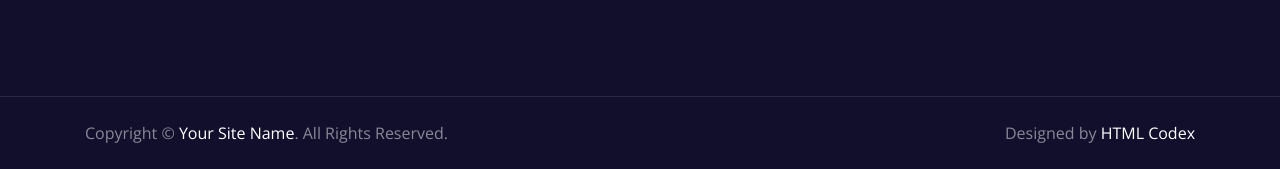
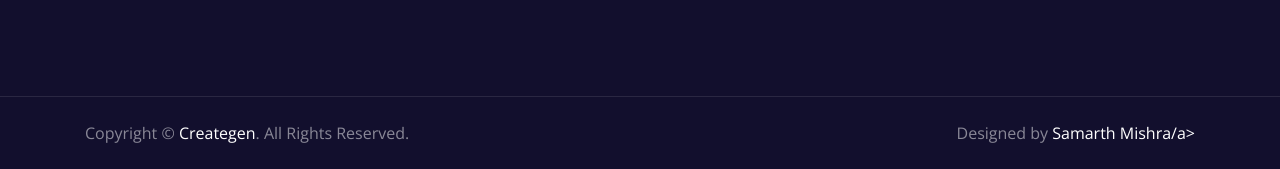
Before and after one commit to creategenstore/creategenstore, a plain HTML site: page index.html in a window 1280 px wide. Shown: the part 6861-7030 px from the top of the page. Drawn offline with nearby package versions, Linux system fonts and the light colour scheme.

Commit message:
Push index

```diff
--- a/index.html
+++ b/index.html
@@ -614,11 +614,11 @@
         <div class="container">
             <div class="row">
                 <div class="col-md-6 text-center text-md-left mb-3 mb-md-0">
-                    <p class="m-0">Copyright &copy; <a class="text-white" href="#">Your Site Name</a>. All Rights Reserved.
+                    <p class="m-0">Copyright &copy; <a class="text-white" href="#">Creategen</a>. All Rights Reserved.
                     </p>
                 </div>
                 <div class="col-md-6 text-center text-md-right">
-                    <p class="m-0">Designed by <a class="text-white" href="https://htmlcodex.com">HTML Codex</a>
+                    <p class="m-0">Designed by <a class="text-white" href="#">Samarth Mishra/a>
                     </p>
                 </div>
             </div>
```
